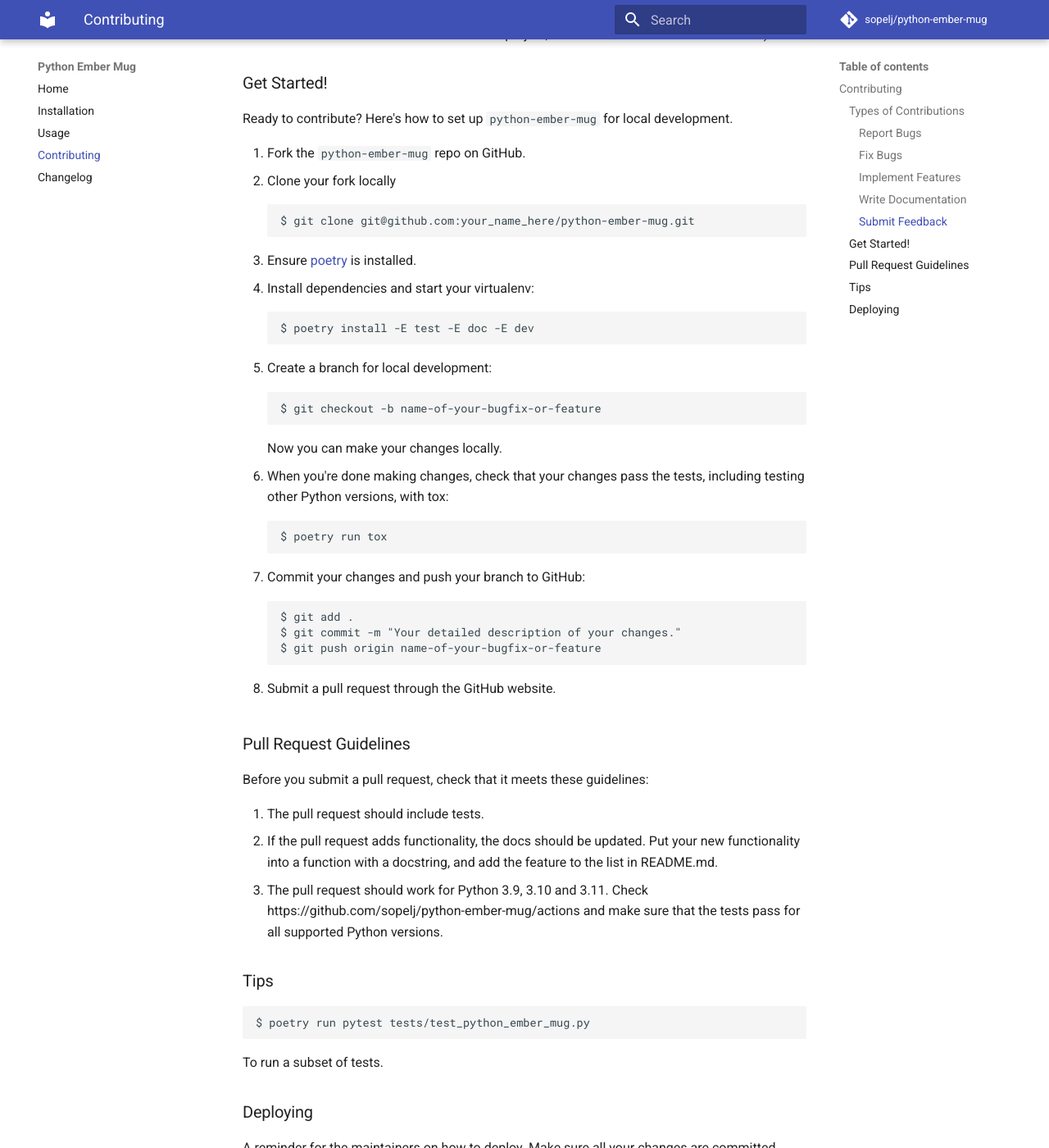
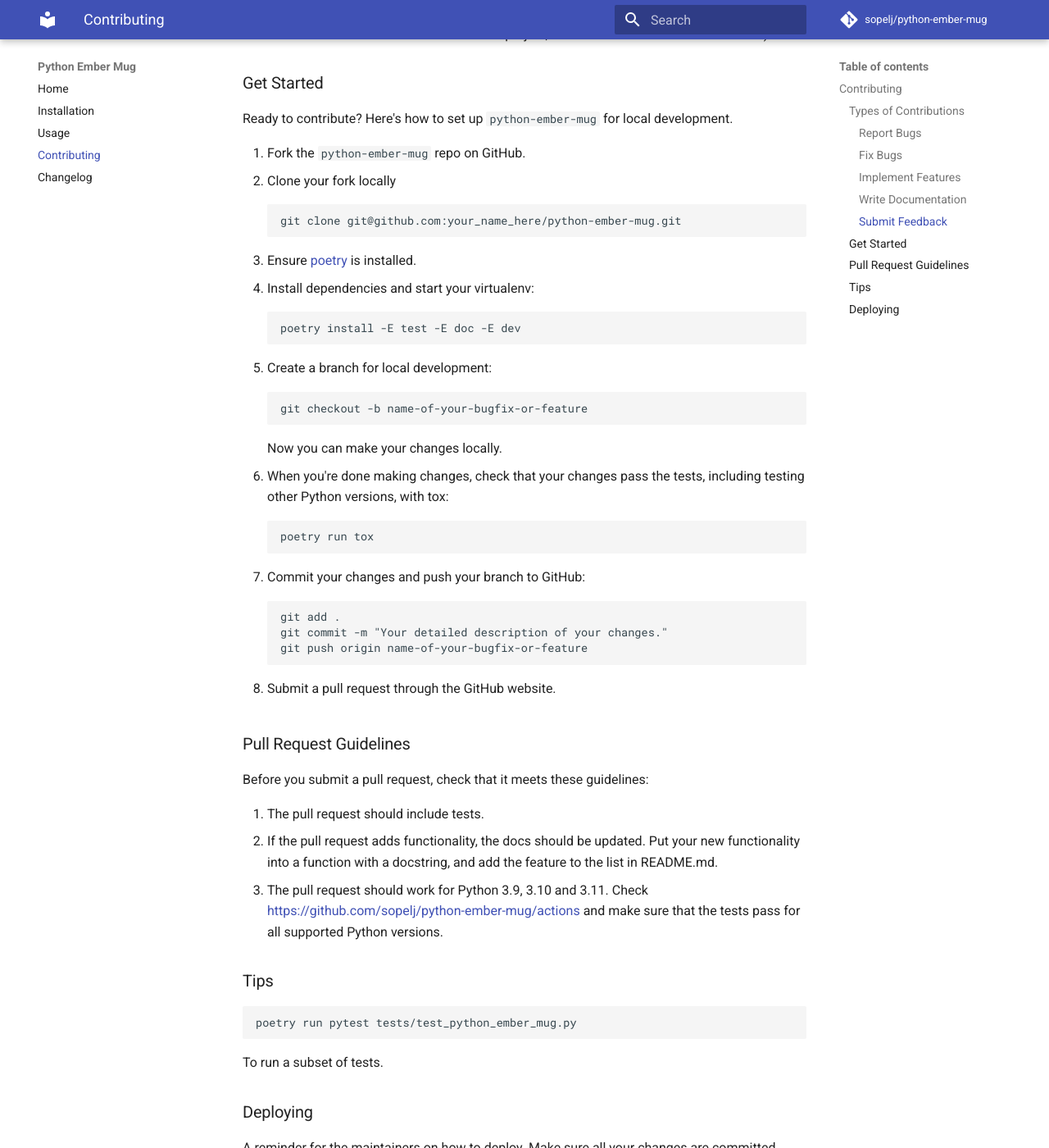
Before and after one commit to sopelj/python-ember-mug, an MkDocs documentation site: the page built from docs/contributing.md, in a window 1280 px wide and 1400 px high, scrolled down 1150 px. Shown: the whole window at 82% size. Built offline with MkDocs 1.6.1 and Material for MkDocs 9.7.7, drawn with Linux system fonts in a browser that asks for light colours; comment, search, counter and statistics services are not loaded; some of the changed text lies outside the part shown.

````diff
--- a/.pre-commit-config.yaml
+++ b/.pre-commit-config.yaml
@@ -53,3 +53,8 @@ repos:
     rev: 'v1.31.0'
     hooks:
       - id: yamllint
+  - repo: https://github.com/igorshubovych/markdownlint-cli
+    rev: v0.34.0
+    hooks:
+      - id: markdownlint-fix
+        args: [--disable, MD013]
--- a/CONTRIBUTING.md
+++ b/CONTRIBUTING.md
@@ -9,7 +9,7 @@ You can contribute in many ways:
 
 ### Report Bugs
 
-Report bugs at https://github.com/sopelj/python-ember-mug/issues.
+Report bugs at <https://github.com/sopelj/python-ember-mug/issues>.
 
 If you are reporting a bug, please include:
 
@@ -35,7 +35,7 @@ articles, and such.
 
 ### Submit Feedback
 
-The best way to send feedback is to file an issue at https://github.com/sopelj/python-ember-mug/issues.
+The best way to send feedback is to file an issue at <https://github.com/sopelj/python-ember-mug/issues>.
 
 If you are proposing a feature:
 
@@ -44,7 +44,7 @@ If you are proposing a feature:
 * Remember that this is a volunteer-driven project, and that contributions
   are welcome :)
 
-## Get Started!
+## Get Started
 
 Ready to contribute? Here's how to set up `python-ember-mug` for local development.
 
@@ -52,20 +52,20 @@ Ready to contribute? Here's how to set up `python-ember-mug` for local developme
 2. Clone your fork locally
 
     ```
-    $ git clone git@github.com:your_name_here/python-ember-mug.git
+    git clone git@github.com:your_name_here/python-ember-mug.git
     ```
 
 3. Ensure [poetry](https://python-poetry.org/docs/) is installed.
 4. Install dependencies and start your virtualenv:
 
     ```
-    $ poetry install -E test -E doc -E dev
+    poetry install -E test -E doc -E dev
     ```
 
 5. Create a branch for local development:
 
     ```
-    $ git checkout -b name-of-your-bugfix-or-feature
+    git checkout -b name-of-your-bugfix-or-feature
     ```
 
     Now you can make your changes locally.
@@ -74,15 +74,15 @@ Ready to contribute? Here's how to set up `python-ember-mug` for local developme
    tests, including testing other Python versions, with tox:
 
     ```
-    $ poetry run tox
+    poetry run tox
     ```
 
 7. Commit your changes and push your branch to GitHub:
 
     ```
-    $ git add .
-    $ git commit -m "Your detailed description of your changes."
-    $ git push origin name-of-your-bugfix-or-feature
+    git add .
+    git commit -m "Your detailed description of your changes."
+    git push origin name-of-your-bugfix-or-feature
     ```
 
 8. Submit a pull request through the GitHub website.
@@ -96,17 +96,16 @@ Before you submit a pull request, check that it meets these guidelines:
    your new functionality into a function with a docstring, and add the
    feature to the list in README.md.
 3. The pull request should work for Python 3.9, 3.10 and 3.11. Check
-   https://github.com/sopelj/python-ember-mug/actions
+   <https://github.com/sopelj/python-ember-mug/actions>
    and make sure that the tests pass for all supported Python versions.
 
 ## Tips
 
 ```
-$ poetry run pytest tests/test_python_ember_mug.py
+poetry run pytest tests/test_python_ember_mug.py
 ```
 
 To run a subset of tests.
-
 
 ## Deploying
 
@@ -115,9 +114,9 @@ Make sure all your changes are committed (including an entry in CHANGELOG.md).
 Then run:
 
 ```
-$ poetry run bump2version patch # possible: major / minor / patch
-$ git push
-$ git push --tags
+poetry run bump2version patch # possible: major / minor / patch
+git push
+git push --tags
 ```
 
 GitHub Actions will then deploy to PyPI if tests pass.
````
Also changed, not shown: CHANGELOG.md (+50 -1 lines), README.md (+5 -6 lines), docs/installation.md (+4 -6 lines), docs/usage.md (+1 -0 lines).
